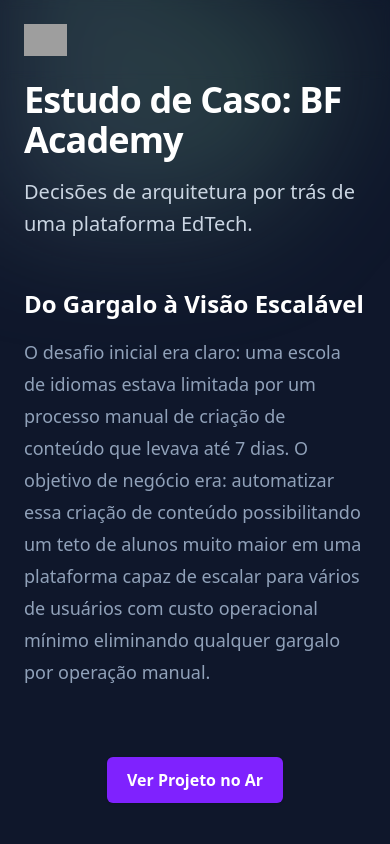
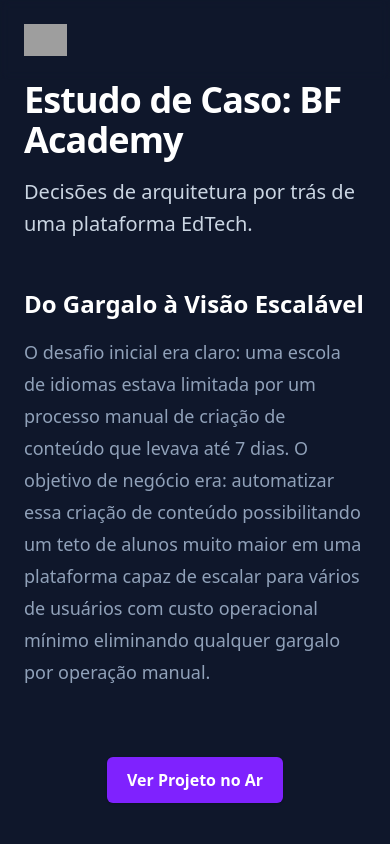
Before and after one commit to TheLastJedi00/leno-borges, an Angular app: page /bfacademy in a window 390 px wide. Shown: the top 844 px of the page. Built offline with nearby package versions, Linux system fonts and the light colour scheme; grey boxes are pictures that could not be loaded.

Commit message:
atualização simples

```diff
--- a/src/app/pages/bfacademy/bfacademy.html
+++ b/src/app/pages/bfacademy/bfacademy.html
@@ -1,7 +1,6 @@
 <app-header></app-header>
 <div class="min-h-screen bg-slate-900 text-slate-300 antialiased selection:bg-violet-500/30">
   <div class="relative isolate overflow-hidden">
-    <app-gradient></app-gradient>
   </div>
 
   <main class="relative mx-auto max-w-4xl py-16 px-6 lg:px-8 lg:py-24">
--- a/src/app/pages/bfacademy/bfacademy.ts
+++ b/src/app/pages/bfacademy/bfacademy.ts
@@ -1,12 +1,11 @@
 import { Component, inject, signal } from '@angular/core';
 import { Header } from "../../shared/header/header";
-import { Gradient } from "../../shared/gradient/gradient";
 import { NgOptimizedImage } from "@angular/common";
 import { DomSanitizer, SafeResourceUrl } from '@angular/platform-browser';
 
 @Component({
   selector: 'app-bfacademy',
-  imports: [ Header, Gradient, NgOptimizedImage],
+  imports: [ Header, NgOptimizedImage],
   templateUrl: './bfacademy.html',
 })
 export class Bfacademy {
--- a/src/app/pages/home/home.html
+++ b/src/app/pages/home/home.html
@@ -1,6 +1,5 @@
 <app-header></app-header>
 <main class="min-h-screen bg-slate-900 text-slate-300 antialiased selection:bg-violet-500/30">
-  <app-gradient></app-gradient>
   <!-- Hero Section -->
   <section
     class="px-[15%] flex flex-col mx-auto items-center justify-center h-screen lg:flex-row lg:gap-20"
@@ -25,7 +24,7 @@
       </a>
     </div>
   </section>
-  <section class="py-20 px-7 sm:py-28 mx-auto container lg:px-28 grid gap-15">
+  <section class="py-20 px-7 sm:py-28 mx-auto container lg:px-28 grid gap-15 lg:grid-cols-2">
     @for (xp of experiences; track $index) {
       <app-experience-card
         [title]="xp.title"
--- a/src/app/pages/home/home.ts
+++ b/src/app/pages/home/home.ts
@@ -1,14 +1,13 @@
 import { Component, signal } from '@angular/core';
 import { RouterLink } from '@angular/router';
 import { Header } from '../../shared/header/header';
-import { Gradient } from '../../shared/gradient/gradient';
 import { Links } from '../../shared/links/links';
 import { Owner } from '../../shared/owner/owner';
 import { ExperienceCard } from '../../shared/experience-card/experience-card';
 
 @Component({
   selector: 'app-home',
-  imports: [RouterLink, Header, Gradient, Links, Owner, ExperienceCard],
+  imports: [RouterLink, Header, Links, Owner, ExperienceCard],
   templateUrl: './home.html',
 })
 export class Home {
--- a/src/app/shared/gradient/gradient.html
+++ /dev/null
@@ -1,9 +0,0 @@
-<!-- Background Gradient -->
-<div
-  class="fixed inset-x-0 -top-30 -z-10 transform-gpu overflow-hidden blur-3xl sm:-top-80"
-  aria-hidden="true"
->
-  <div
-    class="relative left-[calc(50%-11rem)] aspect-[1155/678] w-[36.125rem] -translate-x-1/2 rotate-[30deg] bg-gradient-to-tr from-[#9DABE3] to-[#84DD8A] opacity-20 sm:left-[calc(50%-30rem)] sm:w-[72.1875rem]"
-  ></div>
-</div>
```
Also changed, not shown: src/app/shared/gradient/gradient.ts (deleted, +0 -10 lines), 1 other file (tests, documents, lock files or other folders).
